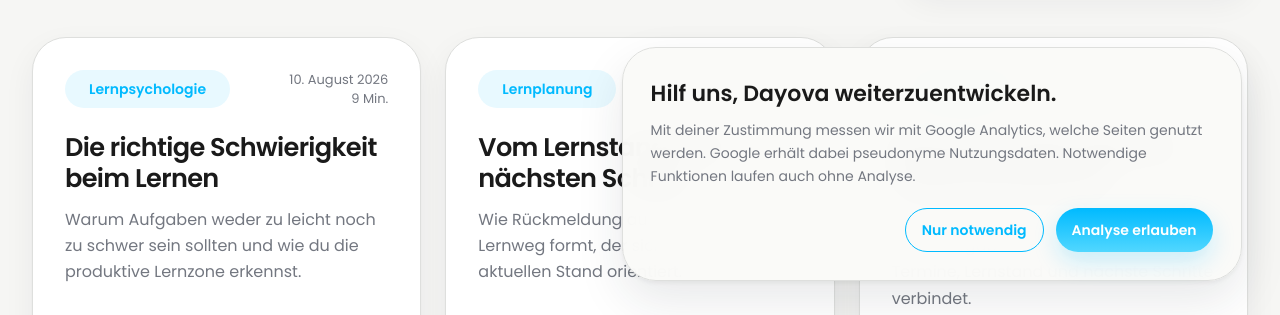
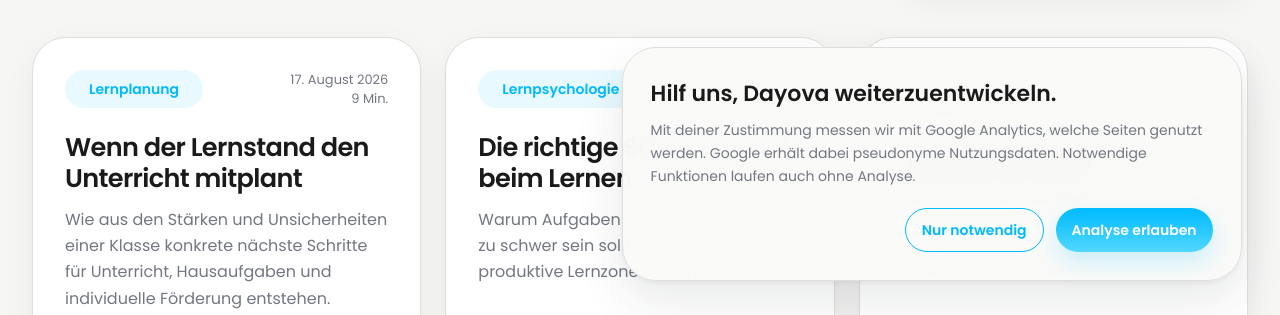
Before and after one commit to Dayova/dayova-website, a Next.js app: page /blog in a window 1280 px wide. Shown: the part 485-800 px from the top of the page. Built offline with nearby package versions, Linux system fonts and the light colour scheme; no server answers.

Commit message:
Publish learning-state teaching article

```diff
--- a/src/content/blog/articles-2026-late.ts
+++ b/src/content/blog/articles-2026-late.ts
@@ -1,6 +1,72 @@
 import type { BlogArticle } from "./types";
 
 export const blogArticlesLate2026: readonly BlogArticle[] = [
+  {
+    slug: "wenn-der-lernstand-den-unterricht-mitplant",
+    title: "Wenn der Lernstand den Unterricht mitplant",
+    excerpt:
+      "Wie aus den Stärken und Unsicherheiten einer Klasse konkrete nächste Schritte für Unterricht, Hausaufgaben und individuelle Förderung entstehen.",
+    category: "Lernplanung",
+    readingTime: "10 Min.",
+    publishedAt: "17. August 2026",
+    publishedAtISO: "2026-08-17T10:00:00+02:00",
+    intro:
+      "In einer Klasse arbeiten alle am selben Thema und stehen trotzdem an unterschiedlichen Punkten. Einige Schüler haben eine Grundlage sicher verstanden, andere wenden sie nur in bekannten Aufgaben an und wieder andere scheitern noch an einer früheren Vorstellung. Für Lehrkräfte besteht die eigentliche Herausforderung deshalb nicht darin, möglichst viele Daten zu sammeln. Sie müssen rechtzeitig erkennen, welche nächste Handlung der Klasse und jedem einzelnen Schüler wirklich weiterhilft.",
+    sections: [
+      {
+        title: "Eine Klasse hat nie nur einen Lernstand",
+        paragraphs: [
+          "Noten und Klassendurchschnitte verdichten viele Unterschiede zu einer einzigen Zahl. Das schafft einen schnellen Überblick, erklärt aber selten, warum eine Aufgabe gelungen oder misslungen ist. Zwei Schüler mit demselben Ergebnis können völlig verschiedene Unterstützung benötigen: Einer hat einen Fachbegriff verwechselt, der andere versteht den Zusammenhang, verliert aber den Überblick über mehrere Rechenschritte.",
+          "Auch richtige Antworten bedeuten nicht immer dasselbe. Manche entstehen sicher und ohne Hilfe, andere durch Raten, einen Hinweis oder das Wiedererkennen eines vertrauten Musters. Unterricht lässt sich genauer planen, wenn diese Unterschiede sichtbar werden, ohne dass eine Lehrkraft jede einzelne Antwort von Hand auswerten muss.",
+        ],
+      },
+      {
+        title: "Aus Lernaktivitäten werden verständliche Signale",
+        paragraphs: [
+          "Wenn Schüler regelmäßig mit Dayova lernen, entsteht aus ihren Antworten ein fortlaufendes Bild. Dabei zählt nicht nur richtig oder falsch. Benötigte Hilfen, wiederkehrende Fehler, die Sicherheit bei späteren Wiederholungen und der Transfer auf eine neue Aufgabe zeigen, wie belastbar ein Verständnis bereits ist.",
+          "Diese Informationen sollen kein zusätzliches Datenarchiv erzeugen. Sie müssen so zusammengeführt werden, dass Lehrkräfte schnell erkennen, welche Grundlagen sitzen, welche Fehlvorstellung häufiger vorkommt und wo eine kurze Erklärung genügt. Der Lernstand bleibt dabei beweglich: Jeder neue Versuch kann die Einordnung verändern.",
+        ],
+      },
+      {
+        title: "Eine Analyse ist erst nützlich, wenn sie eine Handlung auslöst",
+        paragraphs: [
+          "Ein Diagramm kann auffällig sein und trotzdem offenlassen, was am nächsten Morgen geschehen soll. Wertvoll wird eine Wissensanalyse erst, wenn sie aus Beobachtungen eine pädagogisch nachvollziehbare Empfehlung ableitet. Die Lehrkraft behält die Entscheidung, erhält aber einen vorbereiteten Ausgangspunkt für die Planung.",
+          "Eine gute Empfehlung beantwortet deshalb konkrete Fragen:",
+        ],
+        bullets: [
+          "Welches Lernziel sollte in der nächsten Stunde Priorität haben?",
+          "Welche Fehlvorstellung sollte gemeinsam geklärt werden?",
+          "Wer braucht eine zusätzliche Grundlage, Festigung oder anspruchsvollere Anwendung?",
+          "Welche Aufgabe eignet sich für Einstieg, Übung und Abschluss?",
+          "Welche Hausaufgabe oder kurze Lernkontrolle prüft den Fortschritt sinnvoll?",
+        ],
+      },
+      {
+        title: "Individuell bedeutet nicht dreißig verschiedene Unterrichtsstunden",
+        paragraphs: [
+          "Gezielte Förderung muss nicht bedeuten, für jeden Schüler eine vollständig eigene Stunde zu entwerfen. Häufig reicht eine gemeinsame Struktur mit wenigen passenden Abzweigungen. Nach einem kurzen Einstieg arbeitet eine Gruppe an einer fehlenden Grundlage, eine zweite festigt das aktuelle Verfahren und eine dritte überträgt es auf eine anspruchsvollere Situation.",
+          "Eine datenbasierte Handlungsempfehlung kann diese Gruppen, passende Aufgaben und einen realistischen Zeitrahmen vorschlagen. Dadurch beginnt die Lehrkraft nicht bei einer leeren Seite. Sie passt einen vorbereiteten Ablauf an ihre Klasse, ihren Unterrichtsstil und die Situation des Tages an.",
+        ],
+      },
+      {
+        title: "Unterricht, Hausaufgaben und Tests gehören in einen Kreislauf",
+        paragraphs: [
+          "Gute Planung endet nicht mit der fertigen Unterrichtsstunde. Eine kurze Abschlussfrage kann zeigen, ob die zentrale Vorstellung verstanden wurde. Die anschließende Hausaufgabe festigt genau diesen Schritt, und ein kleiner Wissenstest prüft mit Abstand, ob das Wissen noch verfügbar ist. Die Ergebnisse fließen wieder in den Lernstand ein.",
+          "So entsteht ein Kreislauf statt einer Folge voneinander getrennter Aufgaben: Lernstand erkennen, nächste Handlung planen, unterrichten, den Fortschritt prüfen und die Planung anpassen. Lehrkräfte sehen nicht nur, was erledigt wurde, sondern ob die gewählte Maßnahme tatsächlich geholfen hat.",
+        ],
+      },
+      {
+        title: "Eine gemeinsame Lernwelt reduziert Organisation",
+        paragraphs: [
+          "Schüler verlieren viel Energie, wenn Termine, Materialien, Rückmeldungen und Lernstände über verschiedene Systeme verteilt sind. Lehrkräfte müssen Informationen mehrfach eintragen und Schulen erhalten nur schwer ein gemeinsames Bild. Die Organisation wird dann selbst zu einer Aufgabe, bevor Lernen überhaupt beginnen kann.",
+          "Dayova will diese Ebenen in einer einfachen Lernwelt verbinden. Schüler sehen, was als Nächstes ansteht und wie sicher sie in einem Fach bereits sind. Lehrkräfte planen Unterricht, Hausaufgaben und Lernkontrollen auf Grundlage derselben Lernziele. Schulen schaffen einen verlässlichen Rahmen, ohne pädagogische Entscheidungen zu zentralisieren.",
+          "Der größte Vorteil liegt damit nicht in einem weiteren Verwaltungssystem. Er entsteht aus der Verbindung: Was ein Schüler beim Lernen zeigt, kann die nächste Unterrichtsentscheidung verbessern. Was im Unterricht geschieht, macht wiederum den persönlichen Lernweg genauer.",
+        ],
+      },
+    ],
+    takeaway:
+      "Individuelle Wissensanalyse ersetzt keine pädagogische Entscheidung. Sie macht sichtbar, wo eine Klasse steht, und übersetzt verstreute Lerndaten in einen klaren nächsten Schritt für Schüler und Lehrkräfte.",
+  },
   {
     slug: "die-richtige-schwierigkeit-beim-lernen",
     title: "Die richtige Schwierigkeit beim Lernen",
```
